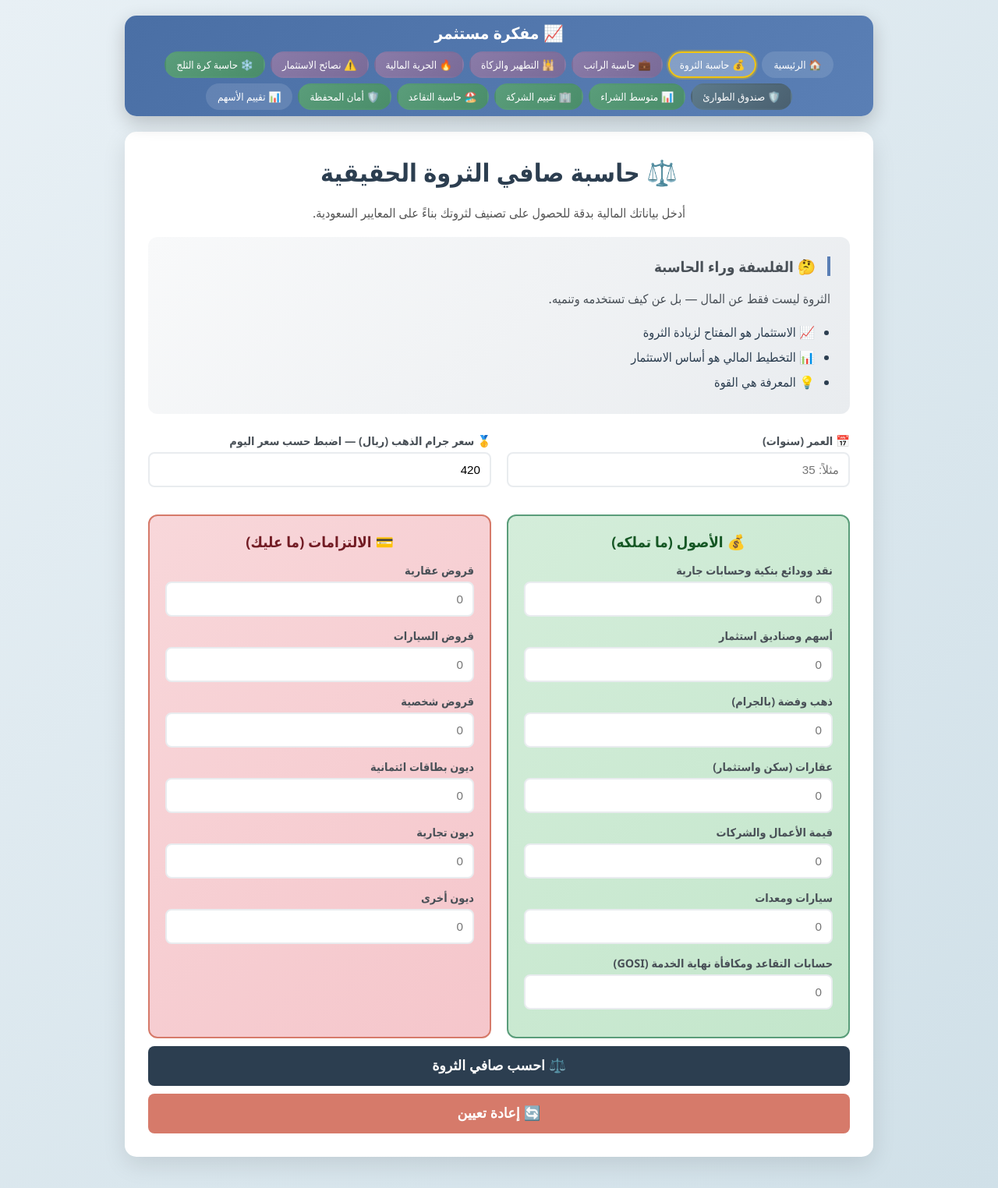
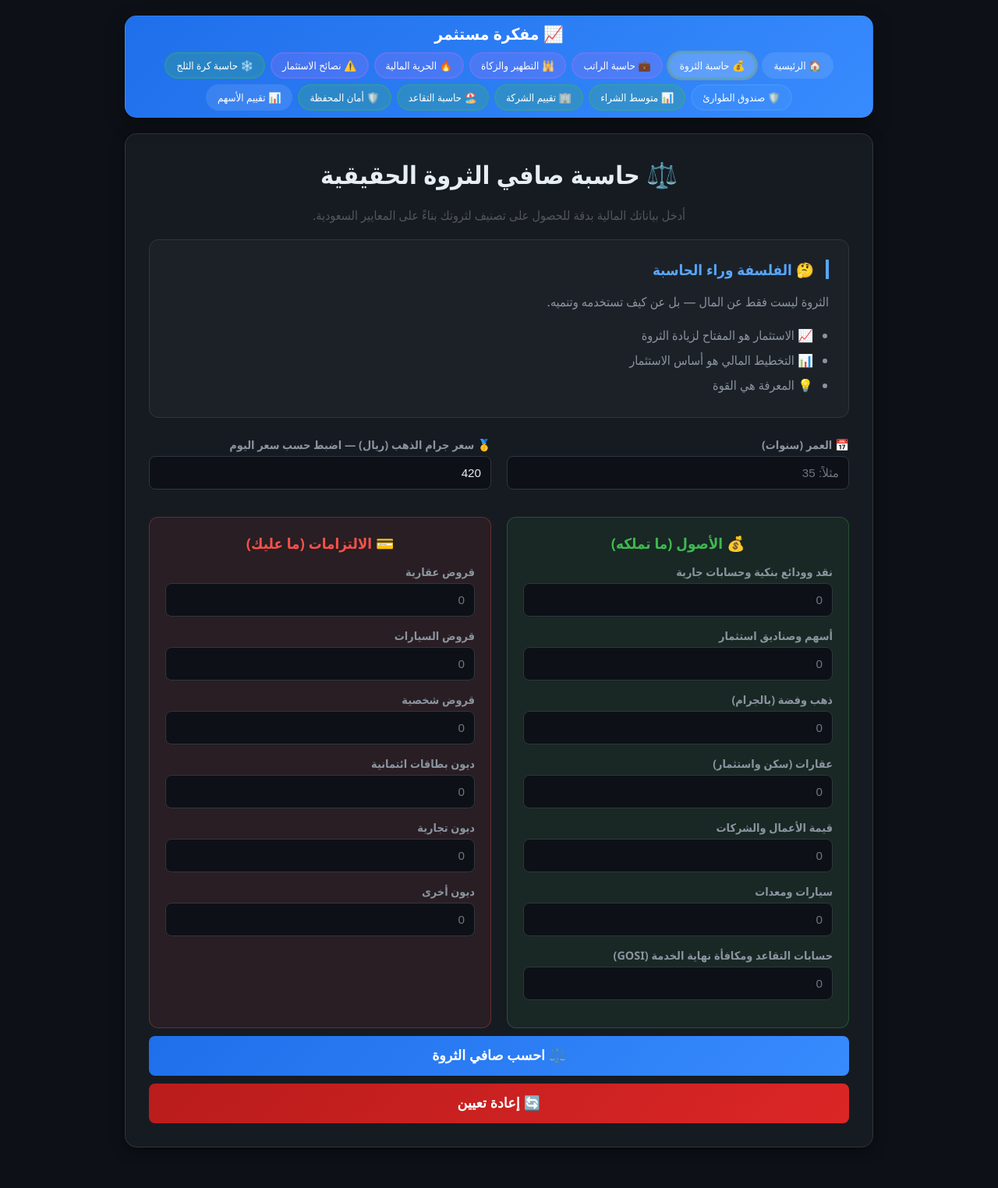
Before and after one commit to radwane71/InvestorNote, a PHP site: page /advice.html in a window 1280 px wide. Shown: the whole page at 78% size. After the commit the page ends 1472 px from the top, so only its background shows below. Run offline with PHP 8.4, Linux system fonts and the light colour scheme; some libraries are stand-ins or nearby versions.

Commit message:
🌙 إضافة Dark Mode موحد لكل الصفحات عبر navigation.css

```diff
--- /dev/null
+++ b/dark-theme.css
@@ -0,0 +1,286 @@
+/* ============================================
+   dark-theme.css — Dark Mode موحد
+   مفكرة مستثمر
+   ============================================ */
+
+/* ===== المتغيرات الأساسية ===== */
+:root {
+    --bg-main:        #0d1117;
+    --bg-card:        #161b22;
+    --bg-card-hover:  #1c2128;
+    --bg-input:       #0d1117;
+    --bg-section:     #1c2128;
+    --border:         #30363d;
+    --border-focus:   #58a6ff;
+    --text-primary:   #e6edf3;
+    --text-secondary: #8b949e;
+    --text-muted:     #6e7681;
+    --accent-blue:    #58a6ff;
+    --accent-green:   #3fb950;
+    --accent-red:     #f85149;
+    --accent-orange:  #d29922;
+    --accent-yellow:  #e3b341;
+    --accent-purple:  #a371f7;
+    --shadow:         0 8px 24px rgba(0,0,0,0.4);
+    --shadow-card:    0 4px 16px rgba(0,0,0,0.5);
+}
+
+/* ===== Body والخلفية ===== */
+body {
+    background: var(--bg-main) !important;
+    color: var(--text-primary) !important;
+}
+
+/* ===== Container ===== */
+.container { color: var(--text-primary); }
+
+/* ===== العناوين ===== */
+h1, h2, h3, h4, h5, h6 {
+    color: var(--text-primary) !important;
+}
+
+p { color: var(--text-secondary); }
+
+/* ===== Card / Box ===== */
+.card,
+.box {
+    background: var(--bg-card) !important;
+    border: 1px solid var(--border) !important;
+    box-shadow: var(--shadow-card) !important;
+    color: var(--text-primary) !important;
+}
+.card h3, .box h3 { color: var(--text-primary) !important; }
+.box .url { color: var(--text-secondary) !important; }
+.box small { color: var(--text-muted) !important; }
+
+.box:hover {
+    background: var(--bg-card-hover) !important;
+    box-shadow: 0 8px 28px rgba(0,0,0,0.6) !important;
+}
+
+/* ===== البطاقات الداخلية (internal) ===== */
+.box.internal {
+    border: 1px solid #238636 !important;
+}
+.box.internal::before {
+    background: linear-gradient(90deg, #238636, #2ea043) !important;
+}
+.box .badge {
+    background: #238636 !important;
+}
+
+/* ===== Category labels ===== */
+.category {
+    background: rgba(88,166,255,0.1) !important;
+    color: var(--accent-blue) !important;
+    border: 1px solid rgba(88,166,255,0.2) !important;
+}
+.category.internal-cat {
+    background: rgba(63,185,80,0.1) !important;
+    color: var(--accent-green) !important;
+    border: 1px solid rgba(63,185,80,0.2) !important;
+}
+
+/* ===== Inputs ===== */
+input[type="number"],
+input[type="text"],
+input[type="email"],
+select,
+textarea {
+    background: var(--bg-input) !important;
+    color: var(--text-primary) !important;
+    border: 1.5px solid var(--border) !important;
+    border-radius: 8px;
+}
+input[type="number"]:focus,
+input[type="text"]:focus,
+select:focus,
+textarea:focus {
+    border-color: var(--border-focus) !important;
+    outline: none;
+    box-shadow: 0 0 0 3px rgba(88,166,255,0.15) !important;
+}
+input::placeholder { color: var(--text-muted) !important; }
+
+label { color: var(--text-secondary) !important; }
+
+/* ===== Sections (assets / debts / philosophy) ===== */
+.assets-section {
+    background: rgba(63,185,80,0.08) !important;
+    border: 1.5px solid rgba(63,185,80,0.3) !important;
+}
+.assets-section h3 { color: var(--accent-green) !important; }
+
+.debts-section {
+    background: rgba(248,81,73,0.08) !important;
+    border: 1.5px solid rgba(248,81,73,0.3) !important;
+}
+.debts-section h3 { color: var(--accent-red) !important; }
+
+.philosophy-section,
+.tip-card,
+.info-box,
+.warning-box,
+.result-section {
+    background: var(--bg-section) !important;
+    border: 1px solid var(--border) !important;
+    color: var(--text-secondary) !important;
+}
+.philosophy-section h3 {
+    color: var(--accent-blue) !important;
+    border-color: var(--accent-blue) !important;
+}
+.philosophy-section p { color: var(--text-secondary) !important; }
+
+/* ===== Result Area ===== */
+.result-area {
+    background: var(--bg-card) !important;
+    border: 1.5px solid var(--border) !important;
+    box-shadow: var(--shadow) !important;
+}
+
+/* ===== Gauge container ===== */
+.gauge-container {
+    background: var(--bg-section) !important;
+    border: 1px solid var(--border) !important;
+    box-shadow: var(--shadow-card) !important;
+}
+
+/* ===== Buttons ===== */
+.btn-calc, button[onclick*="calculate"], button[onclick*="calc"] {
+    background: linear-gradient(135deg, #1f6feb, #388bfd) !important;
+    color: white !important;
+    border: none !important;
+}
+.btn-calc:hover {
+    background: linear-gradient(135deg, #388bfd, #58a6ff) !important;
+}
+
+.btn-reset, button[onclick*="reset"] {
+    background: linear-gradient(135deg, #b91c1c, #dc2626) !important;
+    color: white !important;
+    border: none !important;
+}
+
+.btn-print, button[onclick*="print"] {
+    background: linear-gradient(135deg, #238636, #2ea043) !important;
+    color: white !important;
+    border: none !important;
+}
+
+button {
+    transition: all 0.25s ease !important;
+}
+button:hover {
+    filter: brightness(1.15);
+    transform: translateY(-2px);
+}
+
+/* ===== Sources box ===== */
+.sources-box {
+    background: var(--bg-section) !important;
+    border: 1px solid var(--border) !important;
+    color: var(--text-secondary) !important;
+}
+.sources-box a { color: var(--accent-blue) !important; }
+.sources-box a:hover { color: #79c0ff !important; }
+
+/* ===== Tables ===== */
+table {
+    background: var(--bg-card) !important;
+    color: var(--text-primary) !important;
+    border-color: var(--border) !important;
+}
+th {
+    background: var(--bg-section) !important;
+    color: var(--accent-blue) !important;
+    border-color: var(--border) !important;
+}
+td {
+    border-color: var(--border) !important;
+    color: var(--text-primary) !important;
+}
+tr:hover td { background: var(--bg-card-hover) !important; }
+
+/* ===== Links ===== */
+a { color: var(--accent-blue); }
+a:hover { color: #79c0ff; }
+
+/* ===== Range inputs ===== */
+input[type="range"] {
+    accent-color: var(--accent-blue);
+}
+
+/* ===== Slider tracks ===== */
+input[type="range"]::-webkit-slider-runnable-track {
+    background: var(--border);
+}
+input[type="range"]::-webkit-slider-thumb {
+    background: var(--accent-blue);
+}
+
+/* ===== SVG text in gauges ===== */
+.gauge-svg text { fill: var(--text-muted) !important; }
+
+/* ===== الشريط الجانبي / توضيحات ===== */
+.sidebar, .explanation, .note-box {
+    background: var(--bg-section) !important;
+    border: 1px solid var(--border) !important;
+    color: var(--text-secondary) !important;
+}
+
+/* ===== Scrollbar ===== */
+::-webkit-scrollbar { width: 8px; height: 8px; }
+::-webkit-scrollbar-track { background: var(--bg-main); }
+::-webkit-scrollbar-thumb {
+    background: var(--border);
+    border-radius: 4px;
+}
+::-webkit-scrollbar-thumb:hover { background: #484f58; }
+
+/* ===== Footer ===== */
+footer {
+    background: var(--bg-card) !important;
+    border-top: 1px solid var(--border) !important;
+    color: var(--text-secondary) !important;
+}
+.disclaimer h4 { color: var(--accent-yellow) !important; }
+.disclaimer p { color: var(--text-secondary) !important; }
+.gc-badge { background: var(--bg-section) !important; }
+.gc-badge small { color: var(--text-muted) !important; }
+.gc-badge a { color: var(--accent-green) !important; }
+.counter-label { color: var(--accent-blue) !important; }
+
+/* ===== Back to Top ===== */
+.back-to-top {
+    background: linear-gradient(135deg, #1f6feb, #388bfd) !important;
+    box-shadow: 0 4px 15px rgba(31,111,235,0.4) !important;
+}
+
+/* ===== Pyramid levels ===== */
+.pyramid-level { opacity: 0.65; }
+.pyramid-level.active { opacity: 1 !important; }
+
+/* ===== Progress bars ===== */
+.progress-bar, .bar-fill {
+    background: var(--accent-blue) !important;
+}
+.progress-track, .bar-track {
+    background: var(--border) !important;
+}
+
+/* ===== Select dropdown ===== */
+option {
+    background: var(--bg-card);
+    color: var(--text-primary);
+}
+
+/* ===== طباعة — نرجع للأبيض ===== */
+@media print {
+    body { background: white !important; color: black !important; }
+    .card, .box, .result-area {
+        background: white !important;
+        color: black !important;
+        border-color: #ccc !important;
+    }
+}
--- a/navigation.css
+++ b/navigation.css
@@ -1,30 +1,31 @@
 /* ============================================
    navigation.css — مفكرة مستثمر
-   نسخة مصححة
    ============================================ */
+
+/* ===== استدعاء Dark Theme لكل الصفحات ===== */
+@import url('dark-theme.css');
 
 /* ===== Reset ===== */
 .navbar * { box-sizing: border-box; }
 
 /* ===== Navbar ===== */
 .navbar {
-    background: linear-gradient(135deg, #4a6fa5 0%, #5a7fb5 100%);
+    background: linear-gradient(135deg, #1f6feb 0%, #388bfd 100%);
     padding: 8px 15px;
     margin-bottom: 20px;
     border-radius: 15px;
-    box-shadow: 0 8px 25px rgba(0, 0, 0, 0.2);
-    /* ✅ sticky مع تحذير: يعمل فقط إذا الـ parent بلا overflow hidden */
+    box-shadow: 0 8px 25px rgba(0,0,0,0.4);
     position: sticky;
     top: 10px;
     z-index: 100;
-    /* ✅ backdrop-filter مع fallback */
     -webkit-backdrop-filter: blur(10px);
     backdrop-filter: blur(10px);
+    border: 1px solid rgba(88,166,255,0.2);
 }
 
-/* ===== Container — يتطابق مع عرض الصفحات ===== */
+/* ===== Container ===== */
 .navbar-container {
-    max-width: 950px; /* ✅ متوافق مع باقي الصفحات */
+    max-width: 950px;
     margin: 0 auto;
     display: flex;
     flex-direction: column;
@@ -72,34 +73,29 @@
     gap: 5px;
     white-space: nowrap;
     flex-shrink: 0;
-    /* ✅ لون base موحد — الكلاسات الملونة تُضاف فوقه */
-    background: rgba(255, 255, 255, 0.12);
+    background: rgba(255,255,255,0.1);
 }
 .navbar-item:hover {
     transform: translateY(-2px);
-    box-shadow: 0 4px 12px rgba(0, 0, 0, 0.25);
+    box-shadow: 0 4px 12px rgba(0,0,0,0.4);
     opacity: 0.9;
-    border-color: rgba(255, 255, 255, 0.3);
+    border-color: rgba(255,255,255,0.25);
+    color: white !important;
 }
 .navbar-item.active {
-    background: rgba(255, 255, 255, 0.28) !important;
-    border-color: #f1c40f;
-    box-shadow: 0 0 0 2px rgba(241, 196, 15, 0.3);
+    background: rgba(255,255,255,0.22) !important;
+    border-color: #e3b341;
+    box-shadow: 0 0 0 2px rgba(227,179,65,0.35);
 }
-
-/*
- * ✅ تبسيط جذري:
- *    3 ألوان فقط بدل 15 — كل صفحة من نفس النوع تأخذ نفس اللون
- *    أسهل صيانة، أنظف كود
- */
 
 /* أخضر — حاسبات الاستثمار */
 .navbar-item.calculator,
 .navbar-item.company,
 .navbar-item.average,
 .navbar-item.roi,
-.navbar-item.allocation {          /* ✅ مضاف */
-    background: linear-gradient(135deg, #5a9d7a, #4a8d6a);
+.navbar-item.allocation {
+    background: rgba(63,185,80,0.25);
+    border-color: rgba(63,185,80,0.3);
 }
 
 /* بنفسجي — أدوات التخطيط والنصائح */
@@ -108,29 +104,25 @@
 .navbar-item.zakat,
 .navbar-item.retirement,
 .navbar-item.fire {
-    background: linear-gradient(135deg, #8a7ba8, #7a6b98);
+    background: rgba(163,113,247,0.25);
+    border-color: rgba(163,113,247,0.3);
 }
 
-/* رمادي داكن — أدوات الحماية والمحفظة */
+/* رمادي — أدوات الحماية والمحفظة */
 .navbar-item.emergency,
 .navbar-item.portfolio,
 .navbar-item.rebalance,
 .navbar-item.sector {
-    background: linear-gradient(135deg, #5d7a8a, #4a6070);
-}
-
-/* أزرق — لوحة التحكم والرئيسية */
-.navbar-item.dashboard {
-    background: linear-gradient(135deg, #5a7fb5, #4a6fa5);
+    background: rgba(88,166,255,0.2);
+    border-color: rgba(88,166,255,0.25);
 }
 
 /* ===== Toggle Button ===== */
 .navbar-toggle {
-    /* ✅ مخفي افتراضياً في Desktop — يظهر فقط في الجوال */
     display: none;
-    background: rgba(255, 255, 255, 0.15);
+    background: rgba(255,255,255,0.12);
     color: white;
-    border: 1px solid rgba(255, 255, 255, 0.25);
+    border: 1px solid rgba(255,255,255,0.2);
     padding: 9px 14px;
     border-radius: 8px;
     cursor: pointer;
@@ -138,33 +130,27 @@
     transition: background 0.2s;
     align-self: flex-end;
 }
-.navbar-toggle:hover { background: rgba(255, 255, 255, 0.25); }
+.navbar-toggle:hover { background: rgba(255,255,255,0.22); }
 
 /* ===== Responsive: Tablet ===== */
 @media (max-width: 768px) {
     .navbar {
-        position: static; /* ✅ sticky مشكلة في الجوال — نوقفه */
+        position: static;
         padding: 10px 12px;
         border-radius: 12px;
     }
-
     .navbar-container {
         flex-direction: row;
         flex-wrap: wrap;
         justify-content: space-between;
         align-items: center;
     }
-
     .navbar-brand {
         width: auto;
         font-size: 1.1rem;
         justify-content: flex-start;
     }
-
-    /* ✅ زر الجوال يظهر هنا */
     .navbar-toggle { display: block; }
-
-    /* ✅ القائمة مخفية — تفتح بـ .open */
     .navbar-menu {
         display: none;
         flex-direction: column;
@@ -172,17 +158,12 @@
         width: 100%;
         padding: 10px 0 5px;
         gap: 5px;
-        border-top: 1px solid rgba(255, 255, 255, 0.15);
+        border-top: 1px solid rgba(255,255,255,0.12);
         margin-top: 5px;
     }
-
-    /* ✅ الكلاس الصحيحة للفتح */
-    .navbar-menu.open {
-        display: flex;
-    }
-
+    .navbar-menu.open { display: flex; }
     .navbar-item {
-        font-size: 0.88rem; /* ✅ ثابت — لا يتغير بين breakpoints */
+        font-size: 0.88rem;
         padding: 10px 14px;
         border-radius: 10px;
         justify-content: flex-start;
@@ -195,5 +176,4 @@
 @media (max-width: 480px) {
     .navbar { border-radius: 10px; margin-bottom: 12px; }
     .navbar-brand { font-size: 1rem; }
-    /* ✅ لا تغيير في font-size هنا — بقي 0.88rem من فوق */
 }
```
